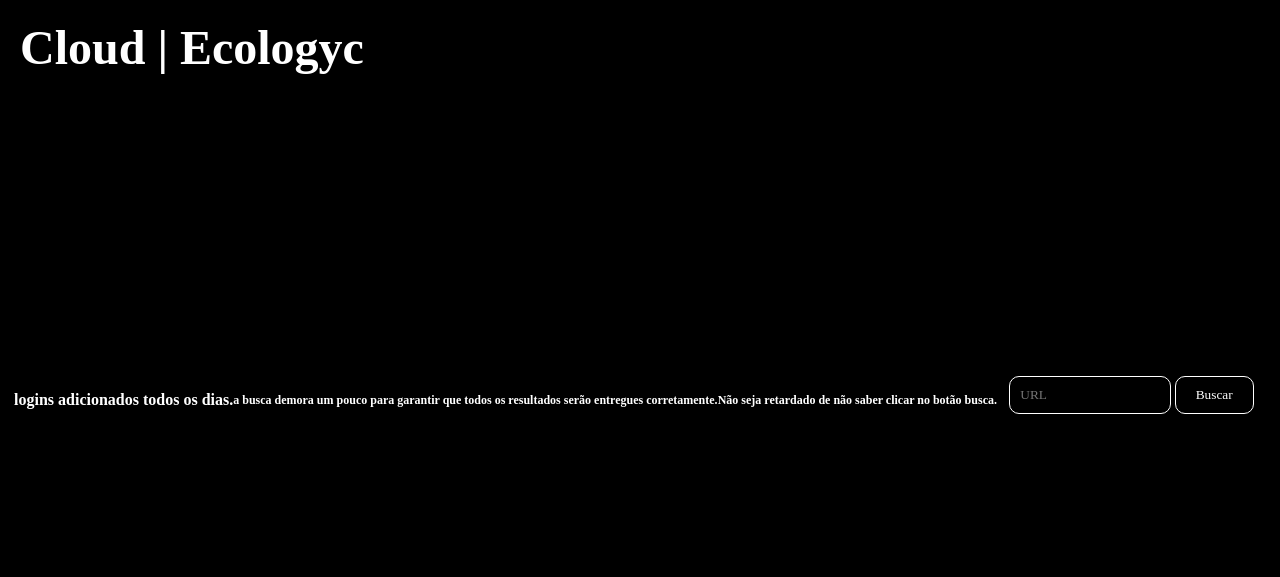
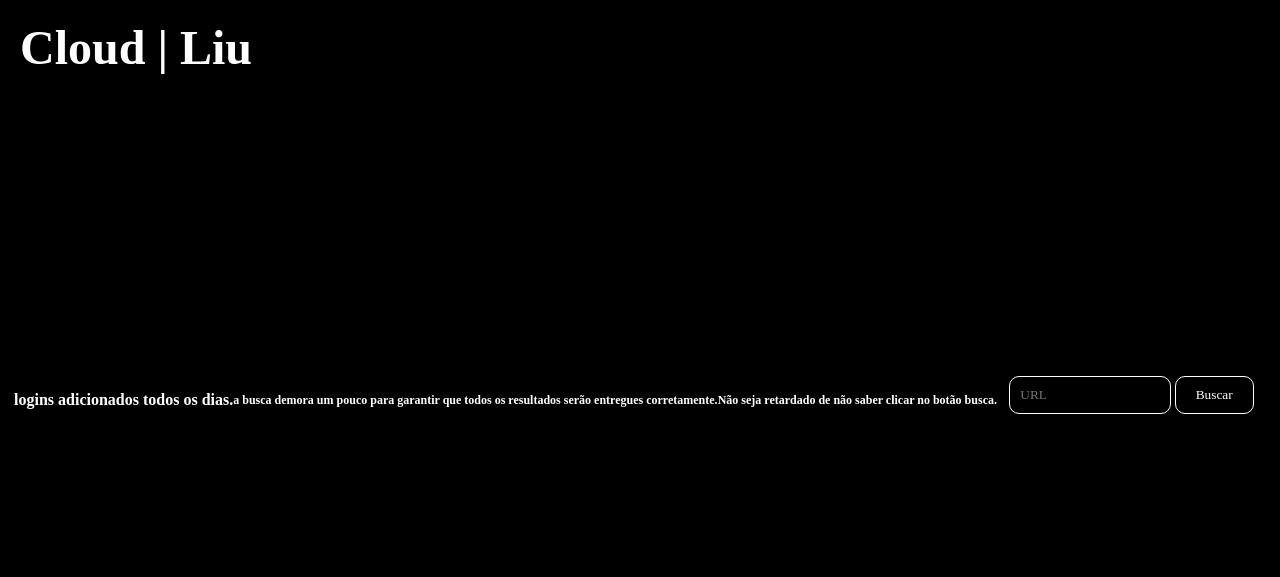
Before and after one commit to liudc2/liudc, a plain HTML site: page cloud/index.html in a window 1280 px wide. Drawn offline with Linux system fonts and the light colour scheme; files that its build step writes are made by us from their sources.

Commit message:
Update index.html

```diff
--- a/cloud/index.html
+++ b/cloud/index.html
@@ -10,7 +10,7 @@
 
 </head>
 <body class="fade-in">
-    <h1>Cloud | Ecologyc</h1>
+    <h1>Cloud | Liu</h1>
     <h2>logins adicionados todos os dias.</h2>
     <h3>a busca demora um pouco para garantir que todos os resultados serão entregues corretamente.</h3>
     <h3>Não seja retardado de não saber clicar no botão busca.</h3>
```
